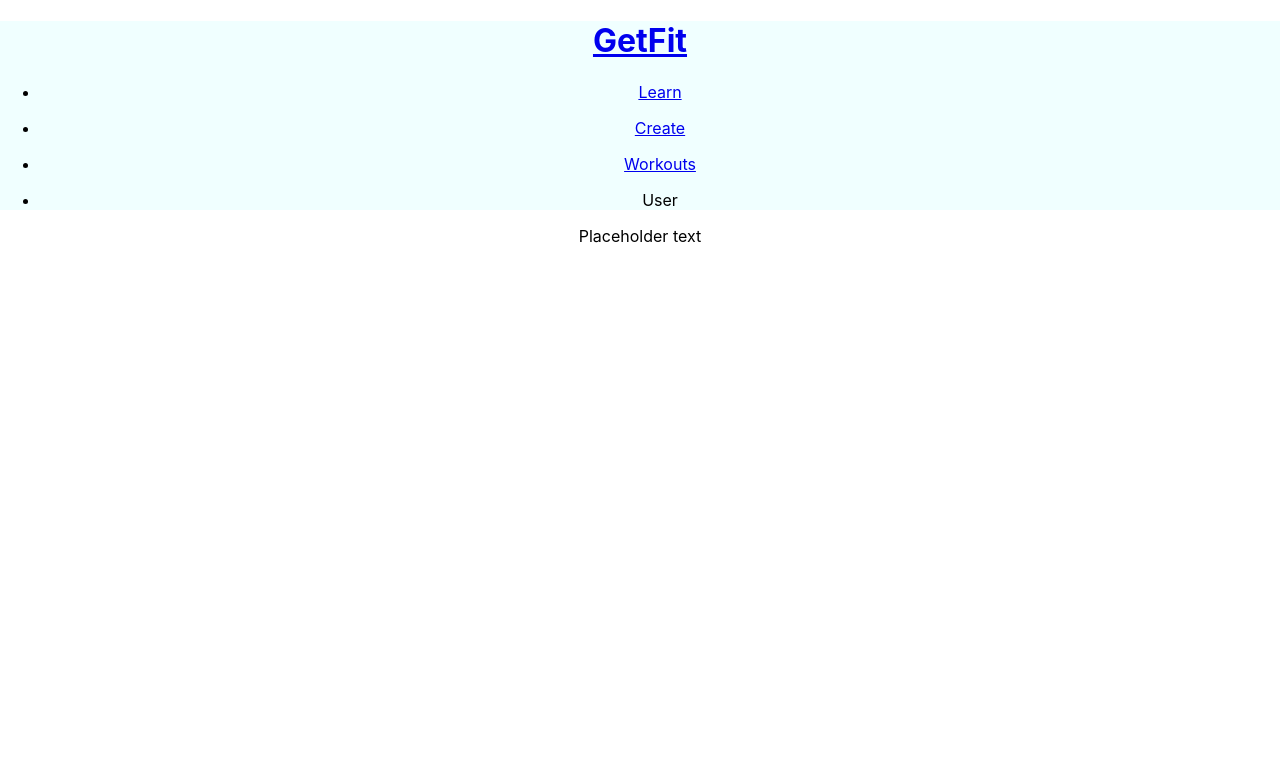
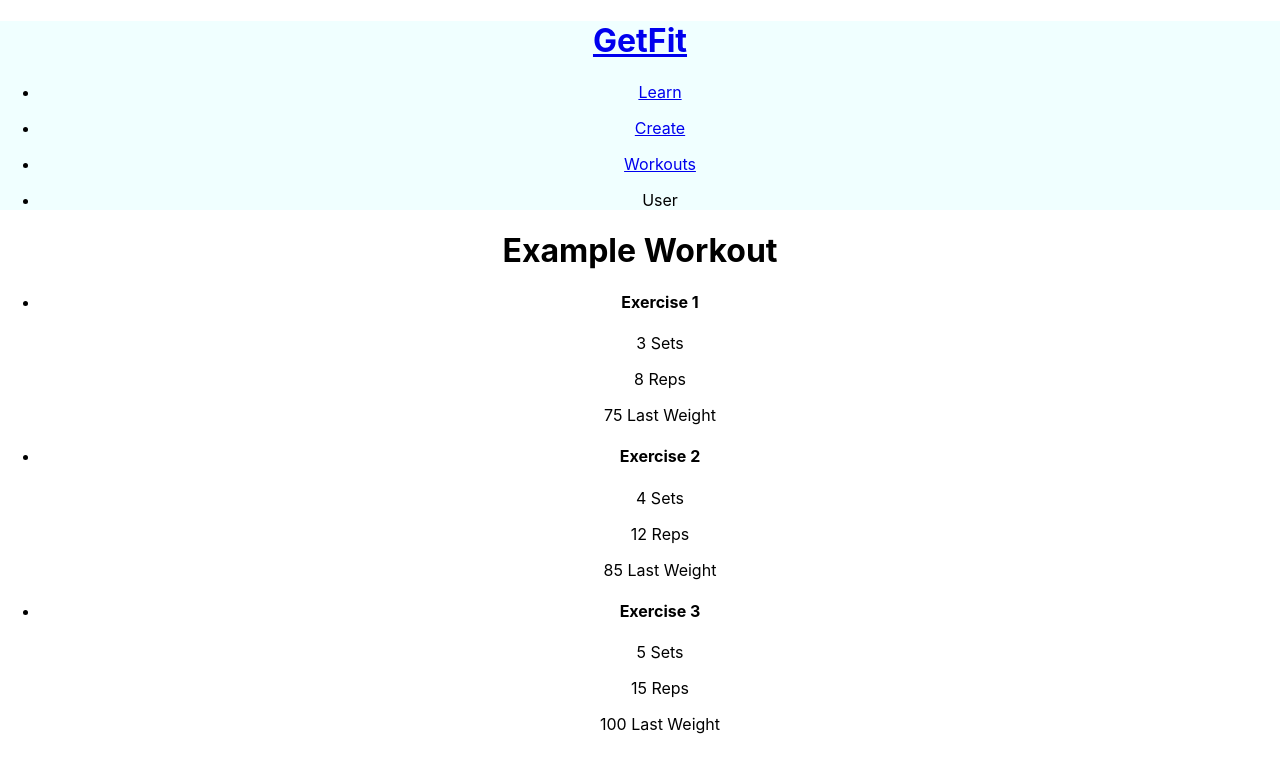
Before and after one commit to Jordan-McGhee/GetFit, a React (Create React App) app in the folder frontend/getfit/: page /workout/test/view in a window 1280 px wide. Shown: the top 772 px of the page. Built offline with nearby package versions, Linux system fonts and the light colour scheme.

Commit message:
Fixed issue with input component not rendering. Added Dummy_Data to start visualizing data

```diff
--- a/frontend/getfit/src/App.js
+++ b/frontend/getfit/src/App.js
@@ -1,7 +1,10 @@
 import React, { useState } from "react"
 import { Route, Routes, Navigate } from "react-router-dom"
 
+// DUMMY
+import { DUMMY_USER, DUMMY_WORKOUT } from "./DUMMY/DUMMY_DATA";
 
+// COMPONENT IMPORTS
 import './App.css';
 import MainNav from "./Nav/MainNav";
 import HomePage from "./Pages/Home/HomePage";
@@ -17,7 +20,7 @@ function App() {
     <Routes>
       <Route path="/" element={ <HomePage /> } />
       <Route path="/workout/create" element = { <NewWorkout /> } />
-      <Route path="/workout/:workoutID/view" element = { <ViewWorkout /> } />
+      <Route path="/workout/:workoutID/view" element = { <ViewWorkout workout = { DUMMY_WORKOUT } /> } />
       <Route path="/workout/:workoutID/edit" element = { <EditWorkout /> } />
       {/* <Route path="*" element={ <Navigate to="/" replace /> } /> */}
     </Routes>
--- a/frontend/getfit/src/Components/FormElements/Input.js
+++ b/frontend/getfit/src/Components/FormElements/Input.js
@@ -3,6 +3,7 @@ import React, { useState, useEffect } from "react";
 const Input = props => {
 
     const [ inputValue, setInputValue ] = useState(props.value ? props.value : "")
+
     const [ inputTouched, setInputTouched ] = useState(false)
 
     const inputIsValid = inputValue.trim() !== "" && inputValue !== 0
@@ -31,7 +32,10 @@ const Input = props => {
 
     return (
         <div className="">
-            <label htmlFor={ props.id } style = { inputHasError ? "invalid" : ""}>{ props.label }</label>
+            <label htmlFor={ props.id }>
+                { props.label }
+            </label>
+
             { element }
             { inputHasError && <p>{ props.errorText }</p> }
         </div>
--- /dev/null
+++ b/frontend/getfit/src/DUMMY/DUMMY_DATA.js
@@ -0,0 +1,46 @@
+const DUMMY_USER = {
+    firstName : "Jordan",
+    lastName : "McGhee",
+    email: "test@test.com",
+    age: 27,
+    bodyWeight: 180,
+    mainLiftMaxes: {
+        benchPress: 225,
+        squat: 275,
+        deadlift: 375,
+        overHeadPress: 115
+    },
+    workouts: [
+
+    ]
+}
+
+const DUMMY_WORKOUT = {
+    workoutTitle: "Example Workout",
+    workoutCreator: DUMMY_USER,
+    exercises: [
+        {
+            id: "exercise1",
+            exerciseName: "Exercise 1",
+            sets: 3,
+            reps: 8,
+            weightUsed: [75]
+        },
+        {
+            id: "exercise2",
+            exerciseName: "Exercise 2",
+            sets: 4,
+            reps: 12,
+            weightUsed: [85]
+        },
+        {
+            id: "exercise3",
+            exerciseName: "Exercise 3",
+            sets: 5,
+            reps: 15,
+            weightUsed: [100]
+        }
+    ]
+}
+
+export { DUMMY_USER, DUMMY_WORKOUT}
--- a/frontend/getfit/src/Nav/MainNav.js
+++ b/frontend/getfit/src/Nav/MainNav.js
@@ -30,7 +30,7 @@ const MainNav = () => {
                         </li>
 
                         <li>
-                            <NavLink to="/workout/view/test">
+                            <NavLink to="/workout/test/view">
                                 <p>Workouts</p>
                             </NavLink>
                         </li>
--- a/frontend/getfit/src/Pages/Workout/Pages/NewWorkout.js
+++ b/frontend/getfit/src/Pages/Workout/Pages/NewWorkout.js
@@ -26,10 +26,10 @@ const NewWorkout = () => {
                     placeholder = "Enter a title."
                     errorText = "Please enter a title!"
                 />
-{/*
+
                 <ExerciseInput />
                 <ExerciseInput />
-                <ExerciseInput /> */}
+                <ExerciseInput />
 
                 <footer>
                     <Button
--- a/frontend/getfit/src/Pages/Workout/Pages/ViewWorkout.js
+++ b/frontend/getfit/src/Pages/Workout/Pages/ViewWorkout.js
@@ -2,8 +2,36 @@ import React from "react";
 
 const ViewWorkout = props => {
 
+    let exercises
+
+    exercises = props.workout.exercises
+    console.log(exercises)
+
     return (
-        <p>Placeholder text</p>
+        <div>
+            <h1>
+                { props.workout.workoutTitle}
+            </h1>
+
+            <ul>
+
+                {/* ITERATE OVER EXERCISES TO DISPLAY THEM */}
+                { exercises.map(exercise => (
+                    <li>
+                        <h4>
+                            { exercise.exerciseName }
+                        </h4>
+
+                        <div>
+                            <p>{ exercise.sets } Sets</p>
+                            <p>{ exercise.reps } Reps</p>
+                            <p>{ exercise.weightUsed } Last Weight</p>
+                        </div>
+                    </li>
+                ))}
+
+            </ul>
+        </div>
     )
 }
 
```
Also changed, not shown: 1 other file (tests, documents, lock files or other folders).
